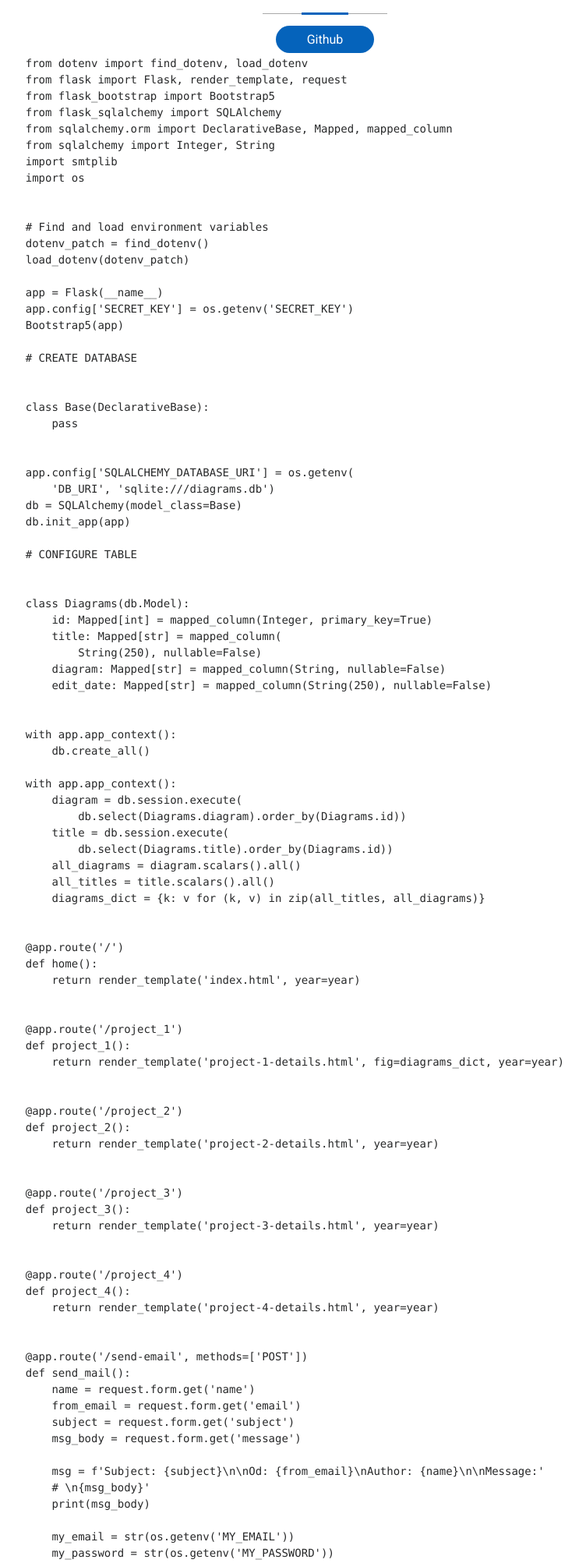
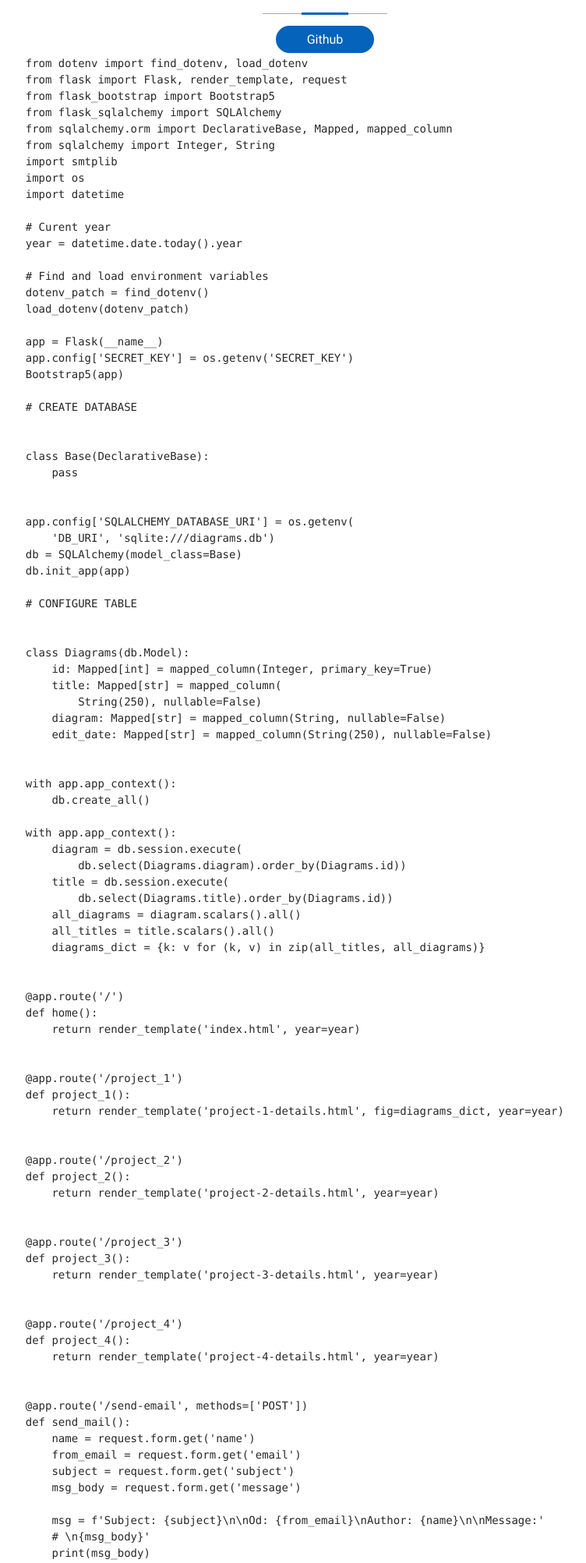
Before and after one commit to PiotrP66/Piotr_Pawlak_web, a Flask app: page /project_3 in a window 1280 px wide. Shown: the part 2194-4199 px from the top of the page at 78% size, without its empty margins (303-1055 px from the left). Run offline with Flask 3, Linux system fonts and the light colour scheme; some libraries are stand-ins or nearby versions.

Commit message:
Add automatically update the year

```diff
--- a/templates/project-3-details.html
+++ b/templates/project-3-details.html
@@ -207,7 +207,10 @@
                   from sqlalchemy import Integer, String
                   import smtplib
                   import os
+                  import datetime
 
+                  # Curent year
+                  year = datetime.date.today().year
 
                   # Find and load environment variables
                   dotenv_patch = find_dotenv()
```
